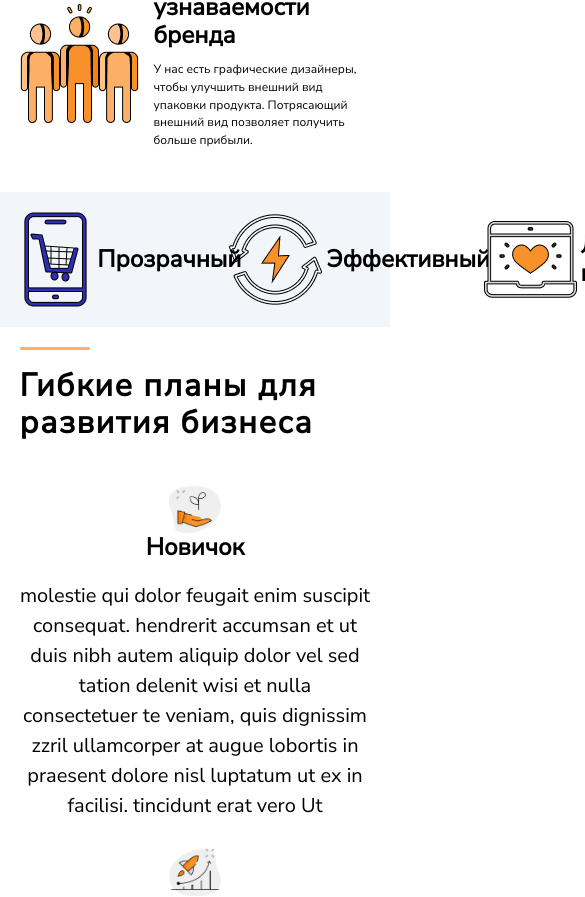
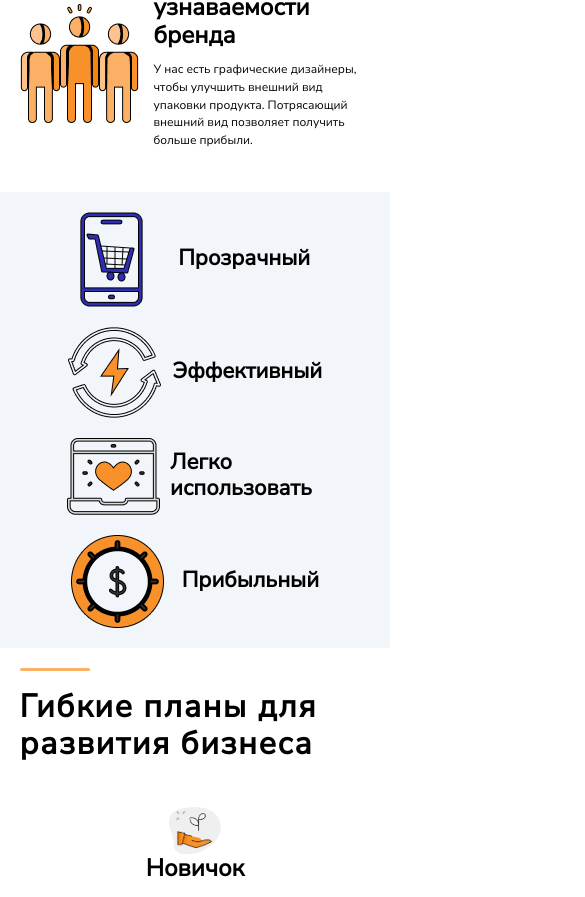
Before and after one commit to codeBender01/full_fillment, a React (Create React App) app: page / in a window 390 px wide. Shown: the part 1797-2694 px from the top of the page, 585 px wide, since content can reach past the window. Built offline with nearby package versions, Linux system fonts and the light colour scheme.

Commit message:
Some minor style errors

```diff
--- a/src/pages/home/home.scss
+++ b/src/pages/home/home.scss
@@ -197,22 +197,23 @@ h5 {
     background-color: #f2f5f9;
     margin: 20px 0;
     .container {
-      width: 90%;
+      width: 82%;
       margin: 0 auto;
     }
     .char {
       span {
-        width: 60%;
+        width: auto;
         font-weight: 800;
-        font-size: 24px;
+        font-size: 22px;
         line-height: 117%;
+        margin-left: 10px;
       }
     }
 
     @media (max-width: 1024px) {
       & {
+        .container {
           flex-wrap: wrap;
-
           .char {
             width: 50%;
             justify-content: space-around;
@@ -220,11 +221,15 @@ h5 {
           }
         }
       }
+    }
     @media (max-width: 530px) {
       & {
+        .container {
           justify-content: center;
+
           .char {
             width: 80%;
+          }
         }
       }
     }
@@ -396,7 +401,9 @@ h5 {
 
     @media (max-width: 825px) {
       & {
+        .container {
           flex-direction: column;
+        }
         div {
           margin: 15px 0;
         }
```
Lines whose indentation alone changed are shown as unchanged.
